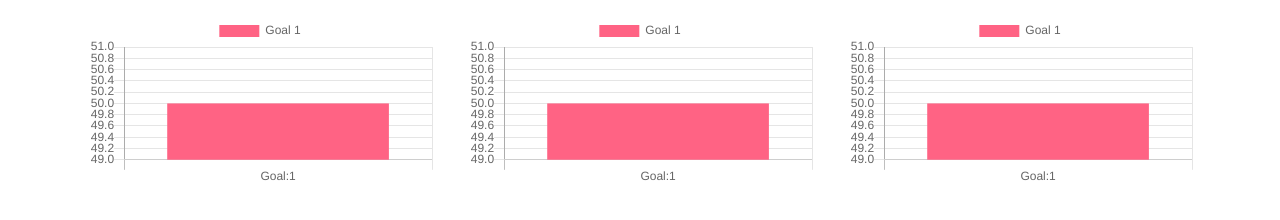
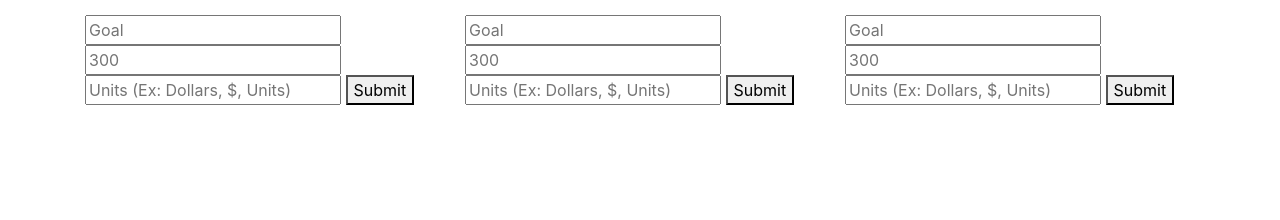
Before and after one commit to MichaelM1999/MichaelM1999, a plain HTML site: page index.html in a window 1280 px wide. Shown: the part 194-414 px from the top of the page. Drawn offline with nearby package versions, Linux system fonts and the light colour scheme.

Commit message:
big progress

```diff
--- a/controller.js
+++ b/controller.js
@@ -1,47 +1,58 @@
-document.addEventListener("DOMContentLoaded", function(){
-    var ctx = document.getElementById('myChart').getContext('2d');
+function submitBtn (buttonId) {
+    let goalNum = buttonId.slice(buttonId.length -1)
+    let funcId = {
+        origianl: buttonId,
+        input: "goalInp" + goalNum,
+        Quan: "goalQuan" + goalNum,
+        units: "units" + goalNum,
+        Goal: "GoalName" + goalNum,
+        chartName: "myChart" + goalNum,
+        form: "form" + goalNum,
+    }
+    let Goals = {
+        name: document.getElementById(funcId.input).value,
+        Quantity: document.getElementById(funcId.Quan).value,
+        units: document.getElementById(funcId.units).value,
+        current: 5,
+    }
+
+    changeHTML(funcId);
+    LoadChart(funcId, Goals);
+    console.log(funcId);
+}
+function changeHTML (funcId) {
+    let GoalName = document.getElementById(funcId.input).value;
+    document.getElementById(funcId.Goal).textContent = GoalName;
+    document.getElementById(funcId.chartName).style.display = 'block';
+    document.getElementById(funcId.form).style.display = 'none';
+}
+function LoadChart (funcId, Goals) {
+    var ctx = document.getElementById(funcId.chartName).getContext('2d');
     var chart = new Chart(ctx, {
         type: 'bar',
             data: {
-                labels: ["Goal:1"],
+                labels: [Goals.units],
                 datasets: [{
-                    label: 'Goal 1',
+                    label: "Current Value",
                     backgroundColor: 'rgb(255, 99, 132)',
                     borderColor: 'rgb(255, 99, 132)',
-                    data: [50,]
+                    data: [Goals.current]
+                    },{
+                    label: "Goal",
+                    backgroundColor: "rgb(135,206,235)",
+                    borderColor: "rgb(135,206,235)",
+                    data: [Goals.Quantity]
                     }]
                 },
                 options: {
+                    scales: {
+                        xAxes: [{
+                            stacked: true
+                        }],
+                        yAxes: [{
+                            stacked: true
+                        }]
+                    }
                 }
                 });
-    var ctx2 = document.getElementById('myChart2').getContext('2d');
-    var myChart2 = new Chart(ctx2, {
-        type: 'bar',
-            data: {
-                labels: ["Goal:1"],
-                datasets: [{
-                    label: 'Goal 1',
-                    backgroundColor: 'rgb(255, 99, 132)',
-                    borderColor: 'rgb(255, 99, 132)',
-                    data: [50,]
-                    }]
-                },
-                options: {
-                }
-                });
-    var ctx3 = document.getElementById('myChart3').getContext('2d');
-    var myChart3 = new Chart(ctx3, {
-        type: 'bar',
-            data: {
-                labels: ["Goal:1"],
-                datasets: [{
-                    label: 'Goal 1',
-                    backgroundColor: 'rgb(255, 99, 132)',
-                    borderColor: 'rgb(255, 99, 132)',
-                    data: [50,]
-                    }]
-                },
-                options: {
-                }
-                });
-});
+}
--- a/index.html
+++ b/index.html
@@ -16,16 +16,34 @@
         <div class="container">
             <div class="row" >
                 <div class="col">
-                    <h2 class="title">Goal 1</h2>
-                    <canvas id="myChart"></canvas>
+                    <h2 class="title" id="GoalName1">Goal 1</h2>
+                    <canvas id="myChart1" style="display: none;"></canvas>
+                        <form id="form1">
+                            <input id="goalInp1" class="goalInp" name="Goal1" placeholder="Goal" type="text">
+                            <input id="goalQuan1" class="goalInp" name="Goal1Quantity" placeholder="300" type="number">
+                            <input id="units1" class="goalInp" name="units1" placeholder="Units (Ex: Dollars, $, Units)" type="text">
+                            <button id="goalBtn1" type="button" name="Submit" onclick="submitBtn('goalBtn1')">Submit</button>
+                        </form>
                 </div>
                 <div class="col">
-                    <h2 class="title">Goal 2</h2>
-                    <canvas id="myChart2"></canvas>
+                    <h2 class="title" id="GoalName2">Goal 2</h2>
+                    <canvas id="myChart2" style="display: none;"></canvas>
+                    <form id="form2">
+                        <input id="goalInp2" class="goalInp" name="Goal2" placeholder="Goal" type="text">
+                        <input id="goalQuan2" class="goalInp" name="Goal2Quantity" placeholder="300" type="number">
+                        <input id="units2" class="goalInp" name="units2" placeholder="Units (Ex: Dollars, $, Units)" type="text">
+                        <button id="goalBtn2" type="button" name="Submit" onclick="submitBtn('goalBtn2')">Submit</button>
+                    </form>
                 </div>
                 <div class="col">
-                    <h2 class="title">Goal 3</h2>
-                    <canvas id="myChart3"></canvas>
+                    <h2 class="title" id="GoalName3">Goal 3</h2>
+                    <canvas id="myChart3" style="display: none;"></canvas>
+                    <form id="form3">
+                        <input id="goalInp3" class="goalInp" name="Goal3" placeholder="Goal" type="text">
+                        <input id="goalQuan3" class="goalInp" name="Goal3Quantity" placeholder="300" type="number">
+                        <input id="units3" class="goalInp" name="units3" placeholder="Units (Ex: Dollars, $, Units)" type="text">
+                        <button id="goalBtn3" type="button" name="Submit" onclick="submitBtn('goalBtn3')">Submit</button>
+                    </form>
                 </div>
             </div>
         </div>
```
